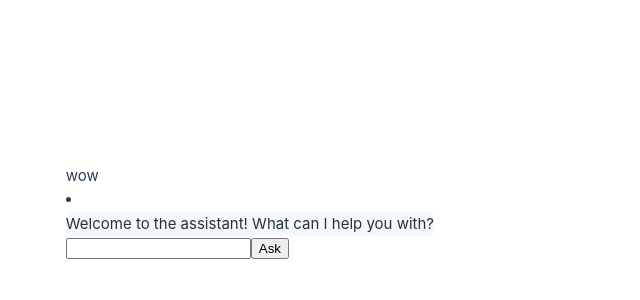
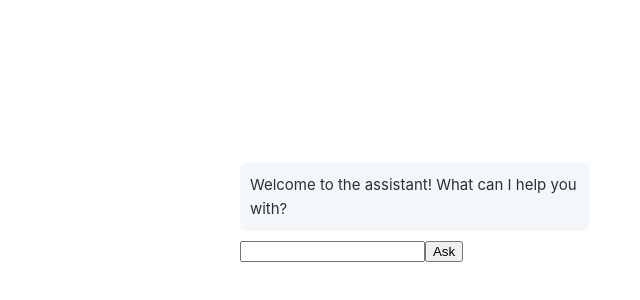
Before and after one commit to dodsoneatwit/witassistant, a Vue app in the folder wit-assistant-web/: page / in a window 1280 px wide. Shown: the part 188-488 px from the top of the page, without its empty margins (206-846 px from the left). Built offline with nearby package versions, Linux system fonts and the light colour scheme.

Commit message:
Add message store and clean up style

```diff
--- a/wit-assistant-web/src/assets/main.css
+++ b/wit-assistant-web/src/assets/main.css
@@ -29,7 +29,6 @@ a,
 
   #app {
     display: grid;
-    grid-template-columns: 1fr 1fr;
     padding: 0 2rem;
   }
 }
--- a/wit-assistant-web/src/components/ChatConversation.vue
+++ b/wit-assistant-web/src/components/ChatConversation.vue
@@ -1,21 +1,27 @@
 <script setup lang="ts">
 import MessageList from './MessageList.vue';
 import MessageEditor from './MessageEditor.vue';
-import { ref, type Ref } from 'vue';
+import { useMessageStore } from '@/stores/messages';
 
-const messages: Ref<Message[]> = ref([{text: 'Welcome to the assistant! What can I help you with?', sender: 'assistant'}]);
+const messages = useMessageStore();
 
 function onMessage(text: string) {
-  messages.value.push({
-    text,
-    sender: 'self'
-  });
+  messages.askQuestion(text);
 
   // TODO: Send question to server, and get response
 }
 </script>
+
 <template>
-  <div>wow</div>
-  <MessageList :messages="messages"/>
-  <MessageEditor @message="onMessage" />
+  <div class="flex-col">
+    <MessageList/>
+    <MessageEditor @message="onMessage" />
+  </div>
 </template>
+
+<style>
+.flex-col {
+  display: flex;
+  flex-direction: column;
+}
+</style>
--- a/wit-assistant-web/src/components/ChatMessage.vue
+++ b/wit-assistant-web/src/components/ChatMessage.vue
@@ -19,7 +19,7 @@ defineProps({
   <div class="chat-message">
     <div class="message-box" :class="{
       sent: sender === 'self',
-      recieved: sender !== 'assistant'
+      recieved: sender !== 'self'
     }">
       {{ messageText }}
     </div>
@@ -29,19 +29,21 @@ defineProps({
 <style>
 .chat-message {
   display: flex;
-
 }
 .message-box {
   border-radius: 6px;
+  padding: 10px;
+  max-width: 90%;
 }
 
 .message-box.sent {
   color: white;
   background-color: #4e8cff;
+  margin-left: auto;
 }
 
 .message-box.recieved {
   color: #263238;
   background-color: #f4f7f9;
 }
-</style>_value_props_value_props_value_props_value_props
+</style>
--- a/wit-assistant-web/src/components/MessageEditor.vue
+++ b/wit-assistant-web/src/components/MessageEditor.vue
@@ -20,6 +20,14 @@ function sendMessage() {
 </script>
 
 <template>
-  <input type="text" :disabled @keyup:enter="sendMessage" v-model="text">
-  <button type="submit" :disabled @click="sendMessage">Ask</button>
+  <div class="question-box">
+    <input type="text" :disabled @keyup:enter="sendMessage" v-model="text">
+    <button type="submit" :disabled @click="sendMessage">Ask</button>
+  </div>
 </template>
+
+<style>
+.question-box {
+  display: flex;
+}
+</style>
--- a/wit-assistant-web/src/components/MessageList.vue
+++ b/wit-assistant-web/src/components/MessageList.vue
@@ -1,19 +1,25 @@
 <script setup lang="ts">
-import type { PropType } from 'vue';
 import ChatMessage from './ChatMessage.vue';
+import { useMessageStore } from '@/stores/messages';
 
-defineProps({
-  messages: {
-    type: Array as PropType<Message[]>,
-    default() {
-      return [{text: '', sender: 'assistant'}]
-    }
-  }
-})
+// defineProps({
+//   messages: {
+//     type: Array as PropType<Message[]>,
+//     default() {
+//       return [{text: '', sender: 'assistant'}]
+//     }
+//   }
+// })
+let mStore = useMessageStore();
 </script>
 <template>
-  <li v-for="(mes, index) in messages" :key="index">
-    <ChatMessage :message-text="mes.text" />
+  <li v-for="(mes, index) in mStore.messages" :key="index">
+    <ChatMessage :message-text="mes.text" :sender="mes.sender" />
   </li>
 </template>
-<style></style>
+<style>
+li {
+  display: block;
+  margin-bottom: 10px;
+}
+</style>
--- /dev/null
+++ b/wit-assistant-web/src/stores/messages.ts
@@ -0,0 +1,35 @@
+import { ref, computed, type Ref } from 'vue'
+import { defineStore } from 'pinia'
+
+export const useMessageStore = defineStore('message', () => {
+  const messages: Ref<Message[]> = ref([{
+    text: 'Welcome to the assistant! What can I help you with?',
+    sender: 'assistant'
+  }]);
+
+  // const doubleCount = computed(() => count.value * 2)
+  const latest = computed(() => messages.value);
+
+  function pushMessage(message: Message) {
+    messages.value.push(message);
+  }
+
+  async function askQuestion(text: string) {
+    pushMessage({
+      text,
+      sender: 'self'
+    });
+
+    // get ai response
+    // await fetch();
+  }
+
+  function response(text: string) {
+    pushMessage({
+      text,
+      sender: 'assistant'
+    })
+  }
+
+  return { messages, latest, pushMessage, askQuestion, response }
+})
```
Also changed, not shown: wit-assistant-web/src/stores/counter.ts (deleted, +0 -12 lines).
